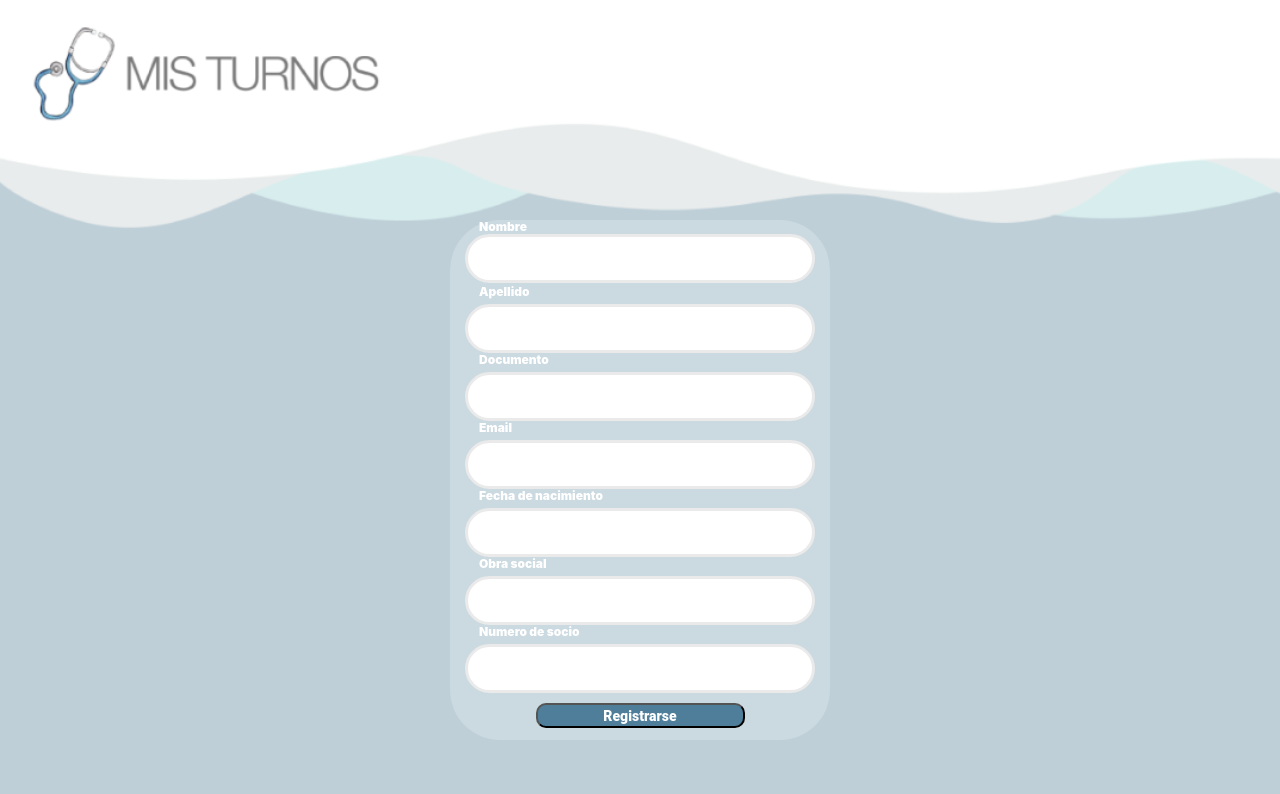
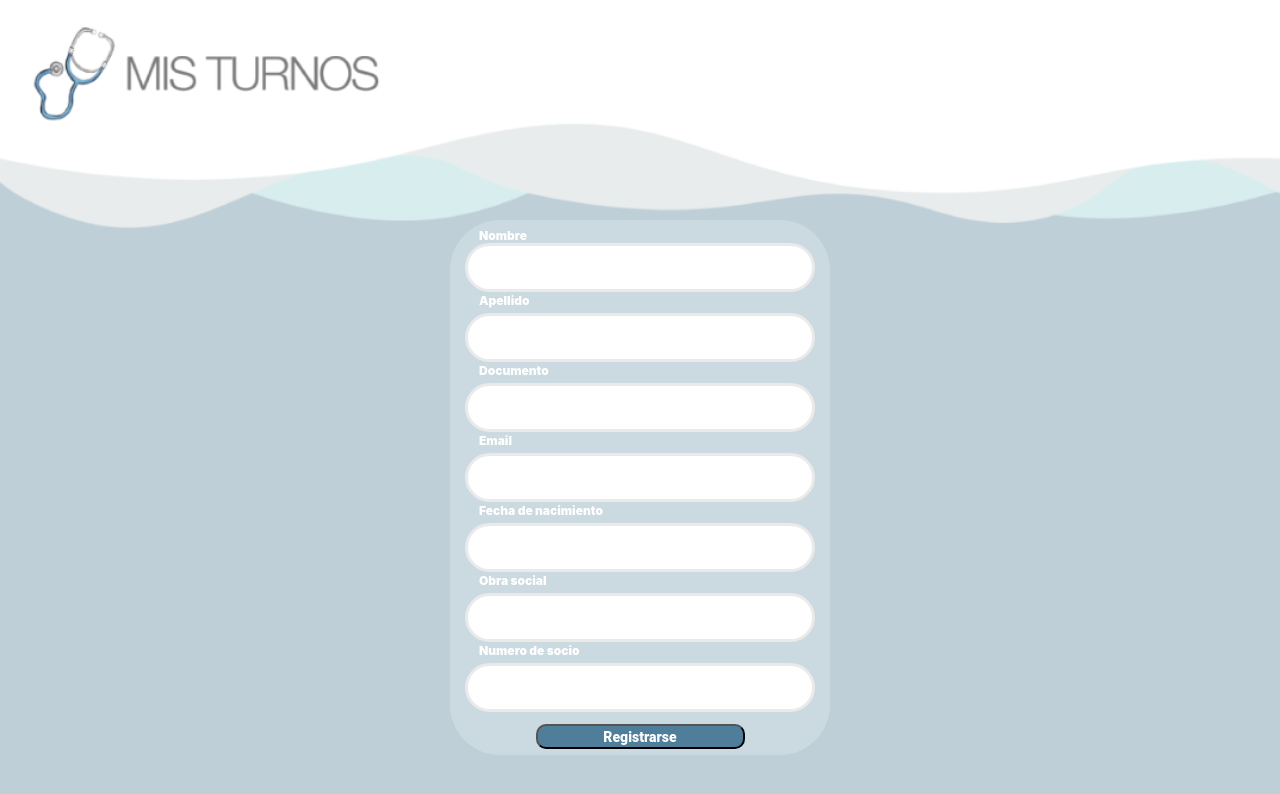
Before and after one commit to vperalta19/mis-turnos, a React (Create React App) app: page / in a window 1280 px wide. Shown: the top 794 px of the page. Built offline with nearby package versions, Linux system fonts and the light colour scheme.

Commit message:
En desarrollo - Inicio de Sesion y Registro

```diff
--- a/src/assets/css/Registrar.css
+++ b/src/assets/css/Registrar.css
@@ -27,16 +27,16 @@
 /*---------------------------------------------Inicio contenedor---------------------------------------------*/
 
 .fondoRegistrar .contenedor .registro_cont{
-    height: 520px;
+    height: 535px;
     background: rgba(255, 255, 255, 0.2);
     border-radius: 50px;
     margin-bottom: 40px;
+    padding-top: 9px;
 }
 
 /*---------------------------------------------Inicio nombre---------------------------------------------*/
 
 .fondoRegistrar .contenedor .registro_cont .namelabel{
-    margin-top: 2px;
     width: 20px;
     height: 14px;
 
@@ -75,6 +75,7 @@
     box-sizing: border-box;
     border-radius: 25px;
     margin-top: 5px;
+    margin-bottom: 2px;
 }
 
 /*---------------------------------------------Inicio docid---------------------------------------------*/
@@ -88,6 +89,7 @@
     box-sizing: border-box;
     border-radius: 25px;
     margin-top: 5px;
+    margin-bottom: 2px;
 }
 
 .fondoRegistrar .contenedor .registro_cont .docidlabel{
@@ -99,6 +101,13 @@
 }
 
 /*---------------------------------------------Inicio email---------------------------------------------*/
+.fondoRegistrar .contenedor .registro_cont .emaillabel{
+    width: 20px;
+    height: 14px;
+
+    color: white;
+    padding-left: 14px;
+}
 
 .fondoRegistrar .contenedor .registro_cont .email{
     width: 100%;
@@ -109,14 +118,7 @@
     box-sizing: border-box;
     border-radius: 25px;
     margin-top: 5px;
-}
-
-.fondoRegistrar .contenedor .registro_cont .emaillabel{
-    width: 20px;
-    height: 14px;
-
-    color: white;
-    padding-left: 14px;
+    margin-bottom: 2px;
 }
 
 /*---------------------------------------------Inicio nacimiento---------------------------------------------*/
@@ -137,9 +139,18 @@
     box-sizing: border-box;
     border-radius: 25px;
     margin-top: 5px;
+    margin-bottom: 2px;
 }
 
 /*---------------------------------------------Inicio obra social---------------------------------------------*/
+
+.fondoRegistrar .contenedor .registro_cont .obsociallabel{
+    width: 20px;
+    height: 14px;
+
+    color: white;
+    padding-left: 14px;
+}
 
 .fondoRegistrar .contenedor .registro_cont .obsocial{
     width: 100%;
@@ -151,17 +162,18 @@
     box-sizing: border-box;
     border-radius: 25px;
     margin-top: 5px;
+    margin-bottom: 2px;
 }
 
-.fondoRegistrar .contenedor .registro_cont .obsociallabel{
+/*---------------------------------------------Inicio numero de socio---------------------------------------------*/
+
+.fondoRegistrar .contenedor .registro_cont .nsociolabel{
     width: 20px;
     height: 14px;
 
     color: white;
     padding-left: 14px;
 }
-
-/*---------------------------------------------Inicio numero de socio---------------------------------------------*/
 
 .fondoRegistrar .contenedor .registro_cont .nsocio{
     width: 100%;
@@ -172,14 +184,7 @@
     box-sizing: border-box;
     border-radius: 25px;
     margin-top: 5px;
-}
-
-.fondoRegistrar .contenedor .registro_cont .nsociolabel{
-    width: 20px;
-    height: 14px;
-
-    color: white;
-    padding-left: 14px;
+    margin-bottom: 2px;
 }
 
 /*---------------------------------------------Inicio .submit---------------------------------------------*/
```
